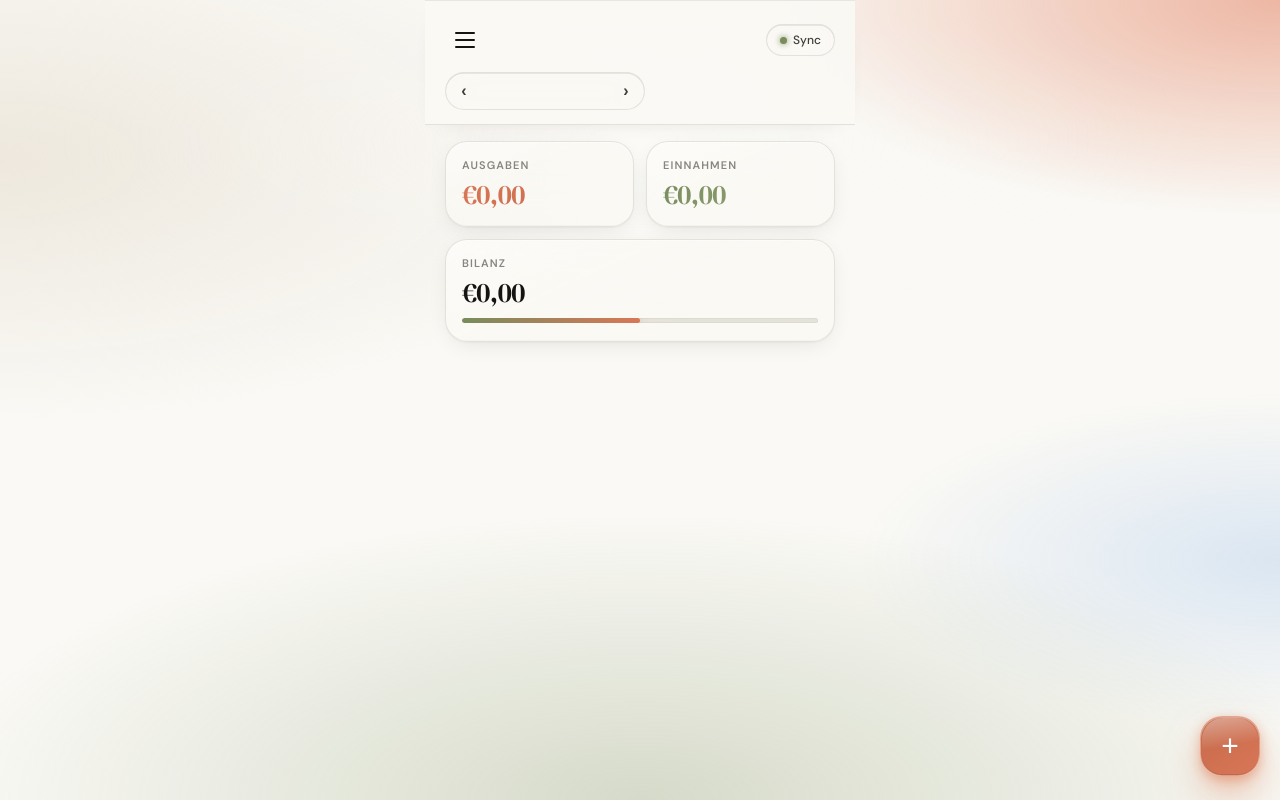
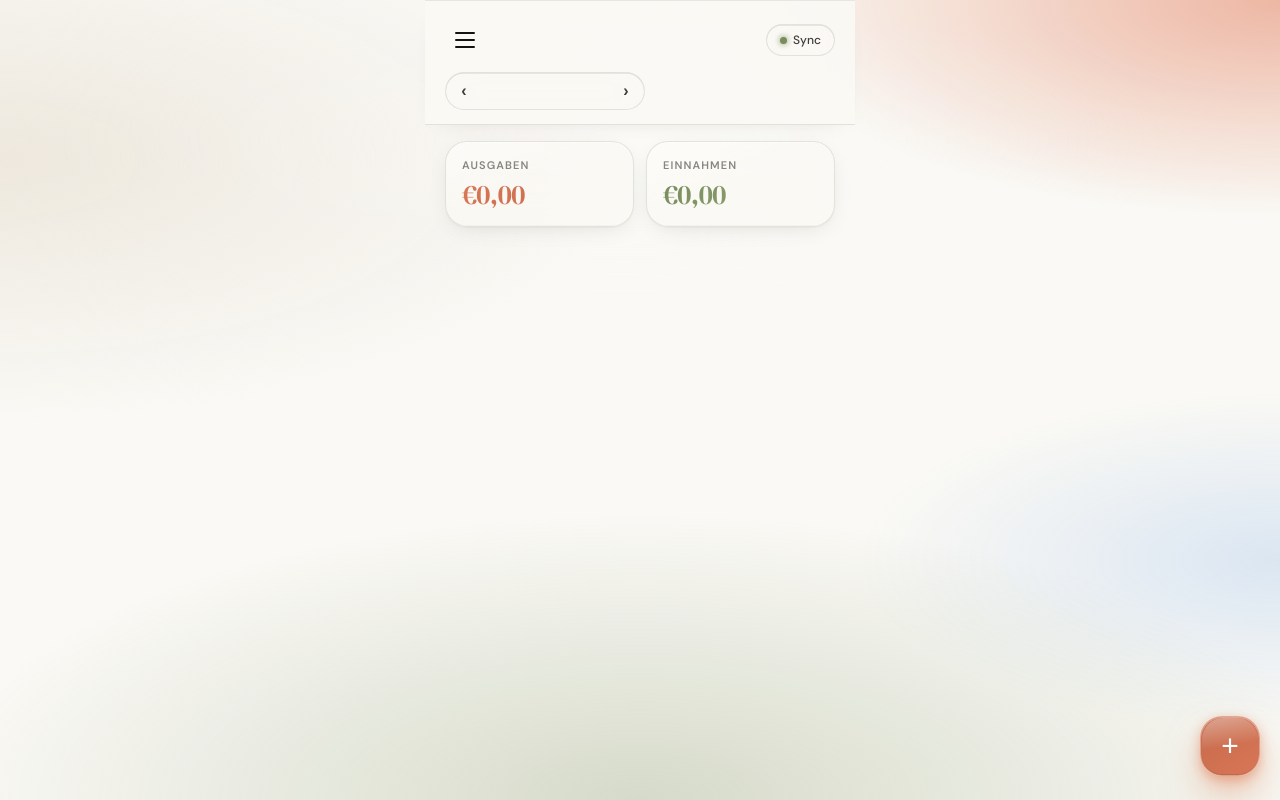
Before and after one commit to anym001/pocketlog, a plain HTML site: page frontend/index.html in a window 1280 px wide. Drawn offline with nearby package versions, Linux system fonts and the light colour scheme.

Commit message:
feat(ui): remove balance card and clean up renderAll

```diff
--- a/frontend/index.html
+++ b/frontend/index.html
@@ -352,21 +352,6 @@
     -webkit-background-clip: text;
     background-clip: text;
     color: transparent;
-  }
-  .balance-bar {
-    height: 5px;
-    border-radius: var(--r-pill);
-    background: var(--hairline-soft);
-    margin-top: 12px;
-    overflow: hidden;
-    box-shadow: inset 0 0 0 0.5px var(--edge-dark);
-  }
-  .balance-bar-fill {
-    height: 100%;
-    border-radius: var(--r-pill);
-    background: linear-gradient(90deg, var(--green), var(--accent));
-    transition: width 0.8s var(--ease-spring);
-    box-shadow: 0 0 10px rgba(217, 100, 52, 0.4);
   }
 
   /* ====== PANELS ====== */
@@ -1299,11 +1284,6 @@
   <div class="summary-card">
     <div class="label">Einnahmen</div>
     <div class="amount positive" id="totalIn">€0,00</div>
-  </div>
-  <div class="summary-card full">
-    <div class="label">Bilanz</div>
-    <div class="amount" id="balance">€0,00</div>
-    <div class="balance-bar"><div class="balance-bar-fill" id="balanceBar" style="width:50%"></div></div>
   </div>
 </div>
 
@@ -1529,14 +1509,12 @@ function renderAll() {
   document.getElementById('monthLabel').textContent = `${MONTHS[currentMonth]} ${currentYear}`;
   const out = transactions.filter(t=>t.type==='out').reduce((a,t)=>a+t.amount,0);
   const inc = transactions.filter(t=>t.type==='in').reduce((a,t)=>a+t.amount,0);
-  const bal = inc - out;
   document.getElementById('totalOut').textContent = fmtCurrency(out);
   document.getElementById('totalIn').textContent  = fmtCurrency(inc);
-  document.getElementById('balance').textContent  = fmtCurrency(bal);
-  document.getElementById('balance').className    = 'amount ' + (bal>=0?'positive':'negative');
-  const pct = inc > 0 ? Math.min(100, (out/inc)*100) : (out>0?100:0);
-  document.getElementById('balanceBar').style.width = pct + '%';
   renderTransactions(transactions);
+  if (document.getElementById('panel-categories')?.classList.contains('active')) {
+    renderCategoryView();
+  }
 }
 
 function getCatById(id) { return categories.find(c=>c.id===Number(id)) || {name:'Sonstiges',icon:'📦',color:'#9e9b96'}; }
```
